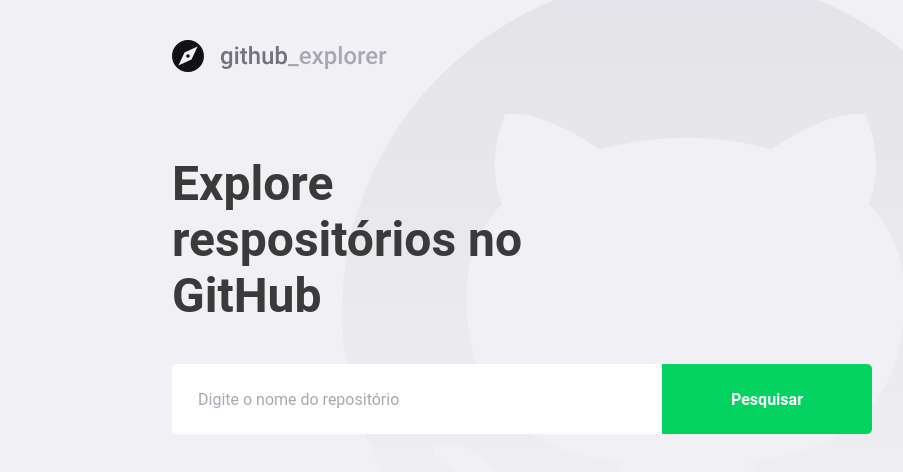
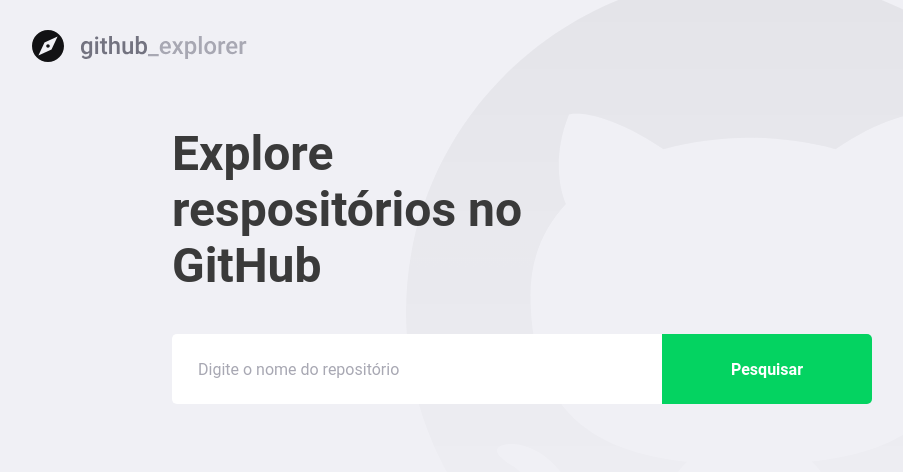
Before and after one commit to BrunoYTanaka/nextjs-example, a Next.js app: page / in a window 1280 px wide. Shown: the top 472 px of the page, without its empty margins (8-911 px from the left). Built offline with nearby package versions, Linux system fonts and the light colour scheme.

Commit message:
layout component and header

```diff
--- /dev/null
+++ b/src/components/Header/index.tsx
@@ -0,0 +1,18 @@
+import React from 'react'
+import Image from 'next/image'
+import { Container } from './styles'
+import Link from 'next/link'
+
+const Header: React.FC = () => {
+  return (
+    <Container>
+      <Link href="/">
+        <a>
+          <Image src="/logo.svg" alt="logo" width={215} height={32} />
+        </a>
+      </Link>
+    </Container>
+  )
+}
+
+export default Header
--- /dev/null
+++ b/src/components/Header/styles.ts
@@ -0,0 +1,15 @@
+import styled from 'styled-components'
+
+
+export const Container = styled.header`
+  width:100%;
+  display:flex;
+  align-items:center;
+  padding: 30px 40px 20px 40px;
+
+
+  > img {
+    border-radius:50%
+  }
+
+`
--- /dev/null
+++ b/src/components/Layout/index.tsx
@@ -0,0 +1,15 @@
+import React from 'react'
+import Header from '../Header'
+import { Container } from './styles'
+const Layout: React.FC = ({ children }) => {
+  return (
+    <>
+      <Header />
+      <Container>
+        {children}
+      </Container>
+    </>
+  )
+}
+
+export default Layout
--- /dev/null
+++ b/src/components/Layout/styles.ts
@@ -0,0 +1,8 @@
+import styled from 'styled-components'
+
+export const Container = styled.div`
+  max-width: 960px;
+  margin: 0 auto;
+  padding: 20px 20px
+
+`
--- a/src/pages/_app.tsx
+++ b/src/pages/_app.tsx
@@ -1,16 +1,15 @@
 import React from 'react'
 import { AppProps } from 'next/app'
-import GlobalStyle from '../styles/GlobalStyle'
-import Background from './_background'
+import GlobalStyle from '../styles/globalStyle'
+import Layout from '../components/Layout'
 
 const MyApp: React.FC<AppProps> = ({ Component, pageProps }) => {
   return (
     <>
+      <Layout>
+        <Component {...pageProps} />
+      </Layout>
       <GlobalStyle />
-      <Background />
-      <div className="globalWrapper">
-        <Component {...pageProps} />
-      </div>
     </>
   )
 }
--- a/src/pages/_background.tsx
+++ /dev/null
@@ -1,20 +0,0 @@
-import React from 'react'
-import Image from 'next/image'
-import { BgWrapper } from '../styles/pages/Background'
-
-const Background: React.FC = () => {
-  return (
-    <BgWrapper>
-      <Image
-        src="/github-background.svg"
-        alt="Background"
-        layout="fill"
-        objectFit="none"
-        quality={100}
-        objectPosition="70% top"
-      />
-    </BgWrapper>
-  )
-}
-
-export default Background
--- a/src/pages/index.tsx
+++ b/src/pages/index.tsx
@@ -1,6 +1,6 @@
 import React, { useState, useEffect, useCallback, FormEvent } from 'react'
 import useSWR from 'swr'
-import { Title, Form, Repositories, Error, Loading } from '../styles/pages/Dashboard'
+import { Title, Form, Repositories, Error, Loading } from '../styles/dashboard'
 import { FiChevronRight } from 'react-icons/fi'
 import api from '../services/api'
 import Link from 'next/link'
@@ -60,7 +60,6 @@
 
   return (
     <>
-      <img src="/logo.svg" alt="" />
       <Title>Explore respositórios no GitHub</Title>
 
       <Form onSubmit={handleAddRepository} hasError={!!inputError}>
--- a/src/styles/pages/Dashboard.ts
+++ b/src/styles/dashboard.ts
@@ -11,7 +11,7 @@
   max-width: 450px;
   line-height:56px;
 
-  margin-top: 80px;
+  margin-top: 20px;
 `
 export const Form = styled.form<FormProps>`
   margin-top: 40px;
--- a/src/styles/GlobalStyle.ts
+++ b/src/styles/globalStyle.ts
@@ -8,23 +8,16 @@
         box-sizing: border-box
     }
 
-    body{
+    body {
         background:#F0F0F5;
         --webkit-font-smoothing: antialiased;
+        background: #F0F0F5 url('/github-background.svg') no-repeat 70% top;
     }
 
     body, input, button{
         font: 16px Roboto, sans-serif;
     }
 
-    .globalWrapper {
-      padding:40px 20px;
-    }
-
-    #__next{
-        max-width: 960px;
-        margin:0 auto;
-    }
     button {
         cursor: pointer;
     }
--- a/src/styles/pages/Background.ts
+++ /dev/null
@@ -1,11 +0,0 @@
-import styled from 'styled-components'
-
-
-export const BgWrapper = styled.div`
-    position: fixed;
-    height: 100vh;
-    width: 100vw;
-    max-width: 960px;
-    overflow: hidden;
-    z-index: -1;
-`
--- a/src/styles/pages/Repository.ts
+++ b/src/styles/repository.ts
@@ -3,7 +3,7 @@
 export const Header = styled.header`
   display: flex;
   align-items: center;
-  justify-content: space-between;
+  flex-direction:row-reverse;
 
   a {
     display: flex;
```
Also changed, not shown: src/pages/repositories/[repositoryName].tsx (+4 -4 lines).
